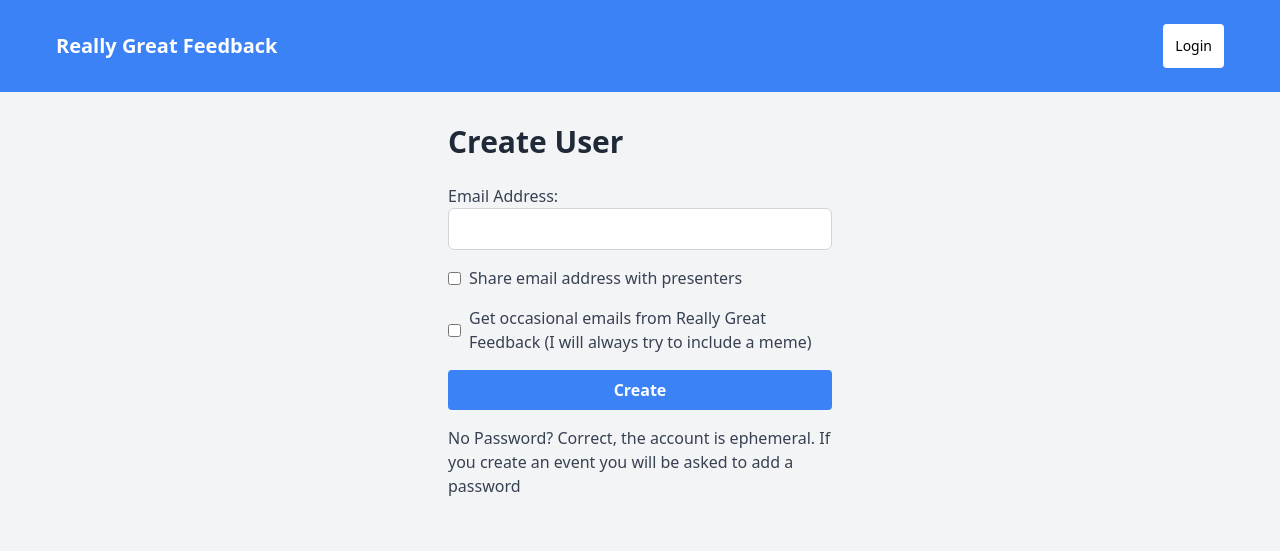
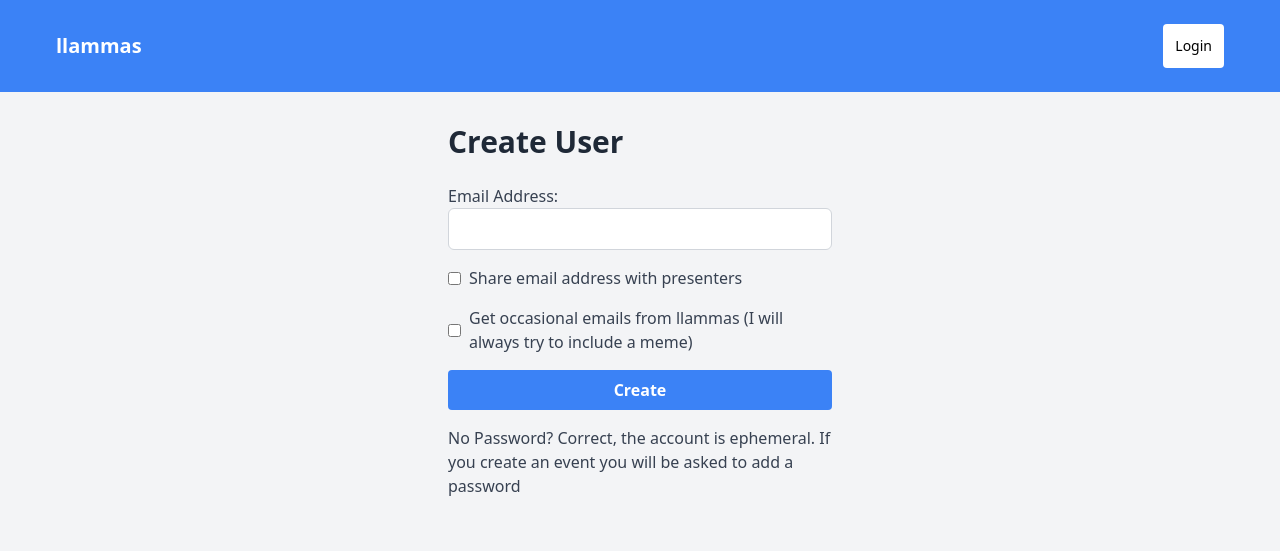
Before and after one commit to mmc102/gimmie_feedback, a FastAPI app: page /user/ in a window 1280 px wide. Shown: the top 551 px of the page. Run offline with FastAPI, Linux system fonts and the light colour scheme; parts of the project's set-up code (start-up, migrations or seed data) failed here and were passed over; some libraries are stand-ins or nearby versions.

Commit message:
Update copy

```diff
--- a/templates/base.html
+++ b/templates/base.html
@@ -3,7 +3,7 @@
     <head>
         <meta charset="UTF-8">
         <meta name="viewport" content="width=device-width, initial-scale=1.0">
-        <title>{% block title %}Really Great Feedback{% endblock %}</title>
+        <title>{% block title %}llammas{% endblock %}</title>
         <link rel="icon" type="image/x-icon" href="/static/forklogo.ico">
         <link href="https://cdn.jsdelivr.net/npm/tailwindcss@2.2.19/dist/tailwind.min.css" rel="stylesheet">
         <script src="https://kit.fontawesome.com/1eaa97093d.js" crossorigin="anonymous"></script>
@@ -15,7 +15,7 @@
             <div class="max-w-7xl mx-auto px-4 sm:px-6 lg:px-8">
                 <div class="flex justify-between">
                     <div class="flex items-center">
-                        <a href="/browse_events" class="text-white font-bold text-xl">Really Great Feedback</a>
+                        <a href="/browse_events" class="text-white font-bold text-xl">llammas</a>
                     </div>
                     <div class="flex items-center">
                         <ul class="flex space-x-4">
--- a/templates/user_template.html
+++ b/templates/user_template.html
@@ -20,7 +20,7 @@
         </div>
         <div class="flex items-center">
             <input type="checkbox" id="newsletter" name="newsletter" value="false" class="mr-2">
-            <label for="newsletter" class="text-gray-700">Get occasional emails from Really Great Feedback (I will always try to include a meme)</label>
+            <label for="newsletter" class="text-gray-700">Get occasional emails from llammas (I will always try to include a meme)</label>
         </div>
         <button type="submit" class="w-full bg-blue-500 hover:bg-blue-700 text-white font-bold py-2 px-4 rounded mt-4">Create</button>
 
```
